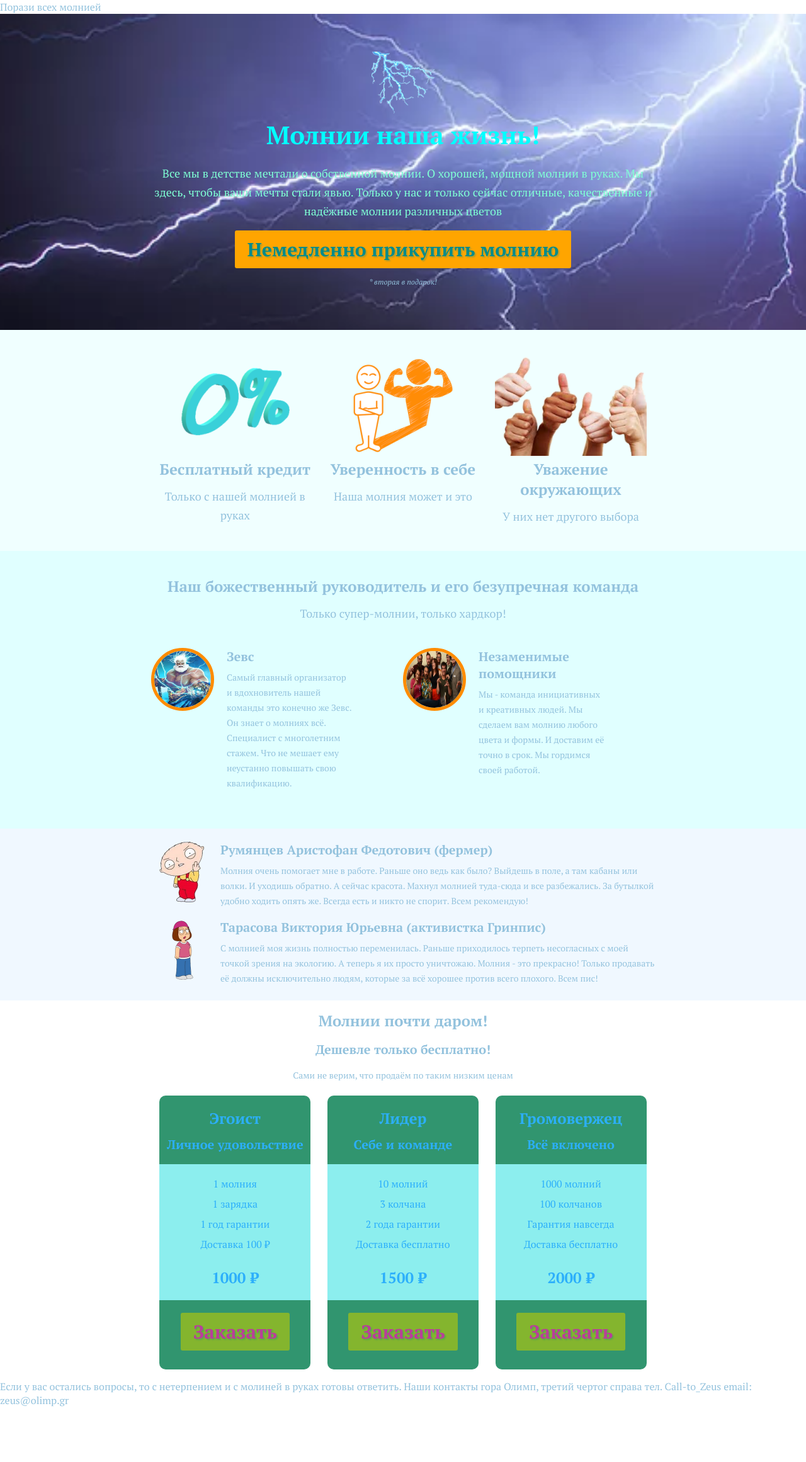
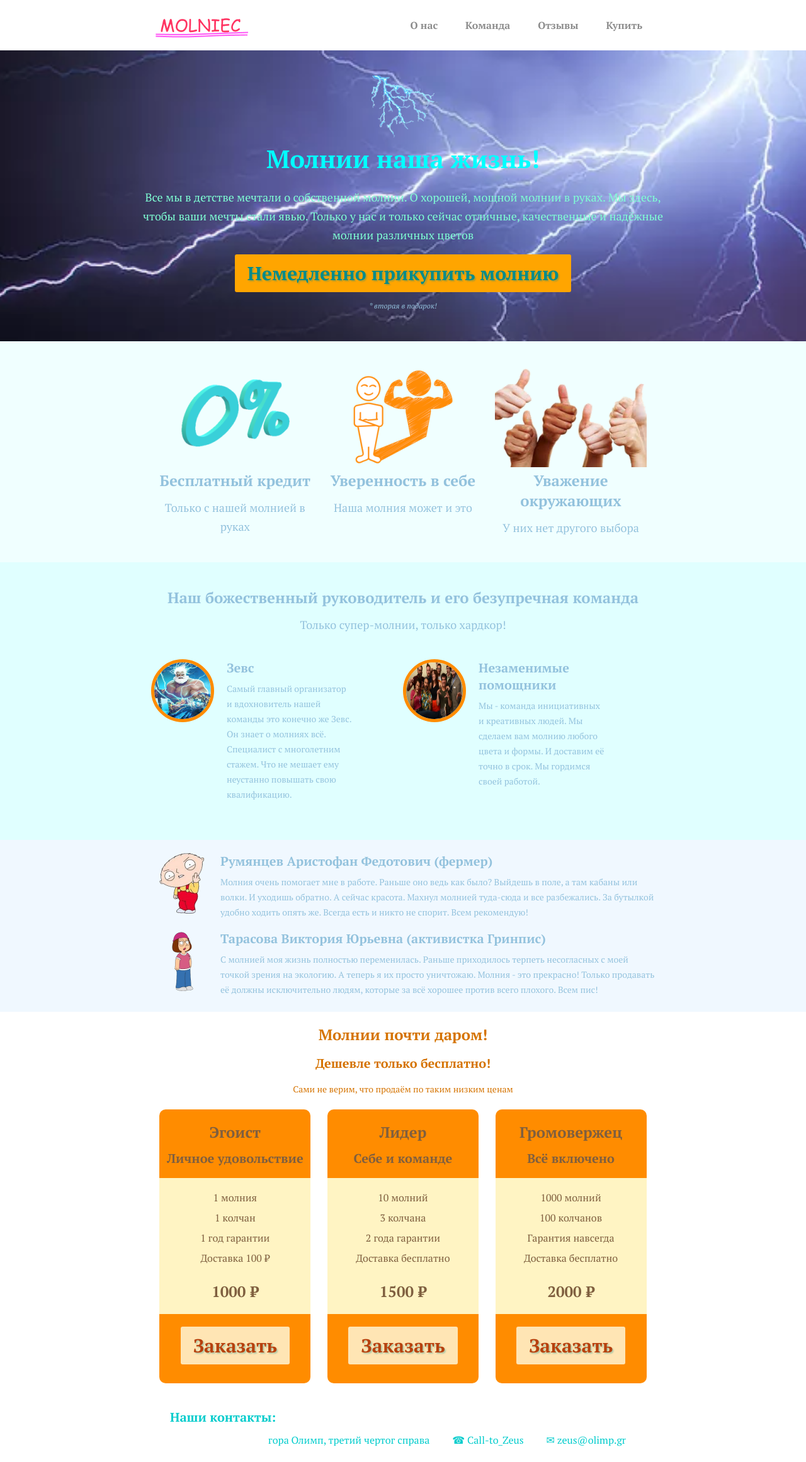
Before and after one commit to qhv/thunder, a plain HTML site: page index.html in a window 1280 px wide. Shown: the whole page at 63% size. Before the commit the page ends 2235 px from the top, so only its background shows below. Drawn offline with Linux system fonts and the light colour scheme.

Commit message:
All done

```diff
--- a/css/button.css
+++ b/css/button.css
@@ -8,17 +8,12 @@
   text-shadow: 2px 2px 2px rgba(0, 139, 139, 0.3);
 }
 
-.button-green {
-  background: #84b52e;
-  color: #b93e9a;
+.button-rufous {
+  background: #ffe5b4;
+  color: #b7410e;
 }
 
 .button-orange {
   background: #ffa500;
   color: #008b8b;
 }
-
-.button-cyan {
-  background: #0ff;
-  color: darkcyan;
-}
--- /dev/null
+++ b/css/footer.css
@@ -0,0 +1,17 @@
+.footer {
+  color: #0cc;
+  padding: 20px 30px;
+}
+
+.footer-contacts {
+  float: right;
+  line-height: 30px;
+  vertical-align: baseline;
+}
+
+.footer-contacts-item {
+  display: inline-block;
+  list-style: none;
+  margin: 0;
+  padding: 0 16px;
+}
--- a/css/grid.css
+++ b/css/grid.css
@@ -30,3 +30,17 @@
   float: left;
   width: 33.33%;
 }
+
+@media (max-width: 770px) {
+  .column-1-3 {
+    float: none;
+    width: auto;
+  }
+}
+
+@media (max-width: 660px) {
+  .column-1-2 {
+    float: none;
+    width: auto;
+  }
+}
--- /dev/null
+++ b/css/header.css
@@ -0,0 +1,54 @@
+.header {
+  background: #fff;
+  opacity: 0.9;
+  position: fixed;
+  top: 0;
+  padding: 20px 0;
+  width: 100%;
+}
+
+.header-logo {
+  display: inline;
+  float: left;
+  height: 40px;
+  width: 160px;
+}
+
+.header-nav {
+  float: right;
+  line-height: 40px;
+  vertical-align: baseline;
+}
+
+.header-nav-item {
+  display: inline-block;
+  list-style: none;
+  margin: 0;
+  padding: 0 20px;
+}
+
+.header-nav-link {
+  color: gray;
+  font-weight: bold;
+  text-decoration: none;
+}
+
+@media (max-width: 600px) {
+  .header {
+    opacity: 1;
+    position: inherit;
+    top: auto;
+    width: auto;
+  }
+
+  .header-logo,
+  .header-nav {
+    float: none;
+  }
+}
+
+@media (max-width: 420px) {
+  .header-nav-item {
+    display: block;
+  }
+}
--- a/css/intro.css
+++ b/css/intro.css
@@ -4,7 +4,8 @@
   background-repeat: no-repeat;
   background-position: center top;
 
-  padding: 60px;
+  margin-top: 80px;
+  padding: 40px;
 }
 
 .intro-logo {
@@ -20,3 +21,9 @@
 .intro .title-large {
   color: cyan;
 }
+
+@media (max-width: 600px) {
+  .intro {
+    margin-top: 0;
+  }
+}
--- a/css/prices.css
+++ b/css/prices.css
@@ -1,23 +1,23 @@
 .fare {
-  color: #2caffb;
+  color: #7f5f3f;
   margin: auto;
   width: 90%;
 }
 
 .fare-footer {
-  background: #31956f;
+  background: #ff8c00;
   border-radius: 0 0 10px 10px;
   padding: 20px 0 30px;
 }
 
 .fare-head {
-  background: #31956f;
+  background: #ff8c00;
   border-radius: 10px 10px 0 0;
   padding: 20px 0 10px;
 }
 
 .fare-composition {
-  background: #8ceeee;
+  background: #fff4c3;
   margin-bottom: -12px;
   padding: 20px 0;
 }
@@ -31,6 +31,11 @@
   padding-top: 16px;
 }
 
+.prices {
+  margin: 20px auto;
+}
+
 .prices-header {
+  color: #d57300;
   margin-bottom: 20px;
 }
--- a/index.html
+++ b/index.html
@@ -6,7 +6,7 @@
 
   <title>Молния</title>
 
-  <link rel="stylesheet" href="https://fonts.googleapis.com/css2?family=PT+Serif:ital,wght@0,400;    0,700;1,400;1,700&display=swap">
+  <link rel="stylesheet" href="https://fonts.googleapis.com/css2?family=PT+Serif:ital,wght@0,400;0,700;1,400;1,700&display=swap">
 
   <link rel="stylesheet" href="css/reset.css">
   <link rel="stylesheet" href="css/text.css">
@@ -15,17 +15,44 @@
   <link rel="stylesheet" href="css/button.css">
   <link rel="stylesheet" href="css/features.css">
 
+  <link rel="stylesheet" href="css/footer.css">
   <link rel="stylesheet" href="css/grid.css">
+  <link rel="stylesheet" href="css/header.css">
+
   <link rel="stylesheet" href="css/reviews.css">
   <link rel="stylesheet" href="css/prices.css">
   <link rel="stylesheet" href="css/staff.css">
 </head>
 <body>
-<header>
-  Порази всех молнией
+<header class="header">
+  <div class="container">
+    <div class="header-logo">
+      <img class="header-logo-image" src="images/molniec.png" alt="Молниец"/>
+    </div>
+
+    <nav class="header-nav">
+      <ul>
+        <li class="header-nav-item">
+          <a class="header-nav-link" href="#intro">О нас</a>
+        </li>
+
+        <li class="header-nav-item">
+          <a class="header-nav-link" href="#staff">Команда</a>
+        </li>
+
+        <li class="header-nav-item">
+          <a class="header-nav-link" href="#reviews">Отзывы</a>
+        </li>
+
+        <li class="header-nav-item">
+          <a class="header-nav-link" href="#prices">Купить</a>
+        </li>
+      </ul>
+    </nav>
+  </div>
 </header>
 
-<div class="intro text-center">
+<div class="intro text-center" id="intro">
   <img class="intro-logo" src="images/logo.png" alt="Сверкающая молния">
 
   <h1 class="title-large">Молнии наша жизнь!</h1>
@@ -77,7 +104,7 @@
   </div>
 </div>
 
-<div class="staff">
+<div class="staff" id="staff">
   <div class="container">
     <div class="text-center">
       <h2 class="title-medium">
@@ -119,7 +146,7 @@
   </div>
 </div>
 
-<div class="reviews">
+<div class="reviews" id="reviews">
   <div class="container">
     <div class="review">
       <img class="review-photo" src="images/rumyantsev.png" alt="Румянцев">
@@ -145,7 +172,7 @@
   </div>
 </div>
 
-<div class="buffer-both container text-center">
+<div class="container prices text-center" id="prices">
   <div class="prices-header">
     <h2 class="title-medium">Молнии почти даром!</h2>
 
@@ -164,7 +191,7 @@
       <div class="fare-composition">
         <ul>
           <li class="fare-composition-item">1 молния</li>
-          <li class="fare-composition-item">1 зарядка</li>
+          <li class="fare-composition-item">1 колчан</li>
           <li class="fare-composition-item">1 год гарантии</li>
           <li class="fare-composition-item">Доставка 100&nbsp;₽</li>
         </ul>
@@ -176,7 +203,7 @@
 
       <div class="fare-footer">
         <div class="fare-order">
-          <a class="button button-green" href="#">Заказать</a>
+          <a class="button button-rufous" href="#">Заказать</a>
         </div>
       </div>
     </div>
@@ -204,7 +231,7 @@
 
       <div class="fare-footer">
         <div class="fare-order">
-          <a class="button button-green" href="#">Заказать</a>
+          <a class="button button-rufous" href="#">Заказать</a>
         </div>
       </div>
     </div>
@@ -232,19 +259,23 @@
 
       <div class="fare-footer">
         <div class="fare-order">
-          <a class="button button-green" href="#">Заказать</a>
+          <a class="button button-rufous" href="#">Заказать</a>
         </div>
       </div>
     </div>
   </div>
 </div>
 
-<footer>
-  Если у вас остались вопросы, то с нетерпением и с молиней в руках готовы ответить.
-  Наши контакты
-  гора Олимп, третий чертог справа
-  тел. Call-to_Zeus
-  email: zeus@olimp.gr
+<footer class="container footer">
+  <h3 class="title-small">Наши контакты:</h3>
+
+  <div class="footer-contacts">
+    <ul>
+      <li class="footer-contacts-item">гора Олимп, третий чертог справа</li>
+      <li class="footer-contacts-item">&phone;&nbsp;Call-to_Zeus</li>
+      <li class="footer-contacts-item">&#9993;&nbsp;zeus@olimp.gr</li>
+    </ul>
+  </div>
 </footer>
 </body>
 </html>
```
Also changed, not shown: css/features.css (line endings or trailing spaces), css/reset.css (line endings or trailing spaces), css/reviews.css (line endings or trailing spaces), css/staff.css (line endings or trailing spaces), css/text.css (line endings or trailing spaces), images/molniec.png (added).
